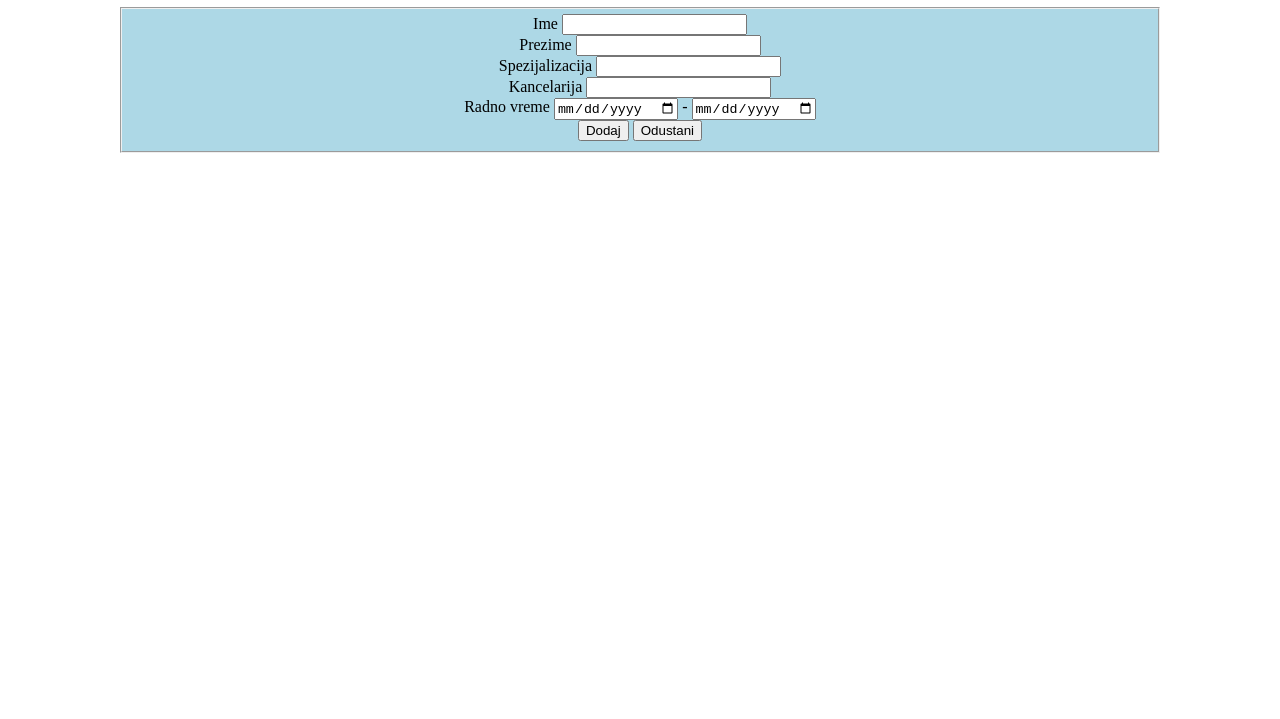
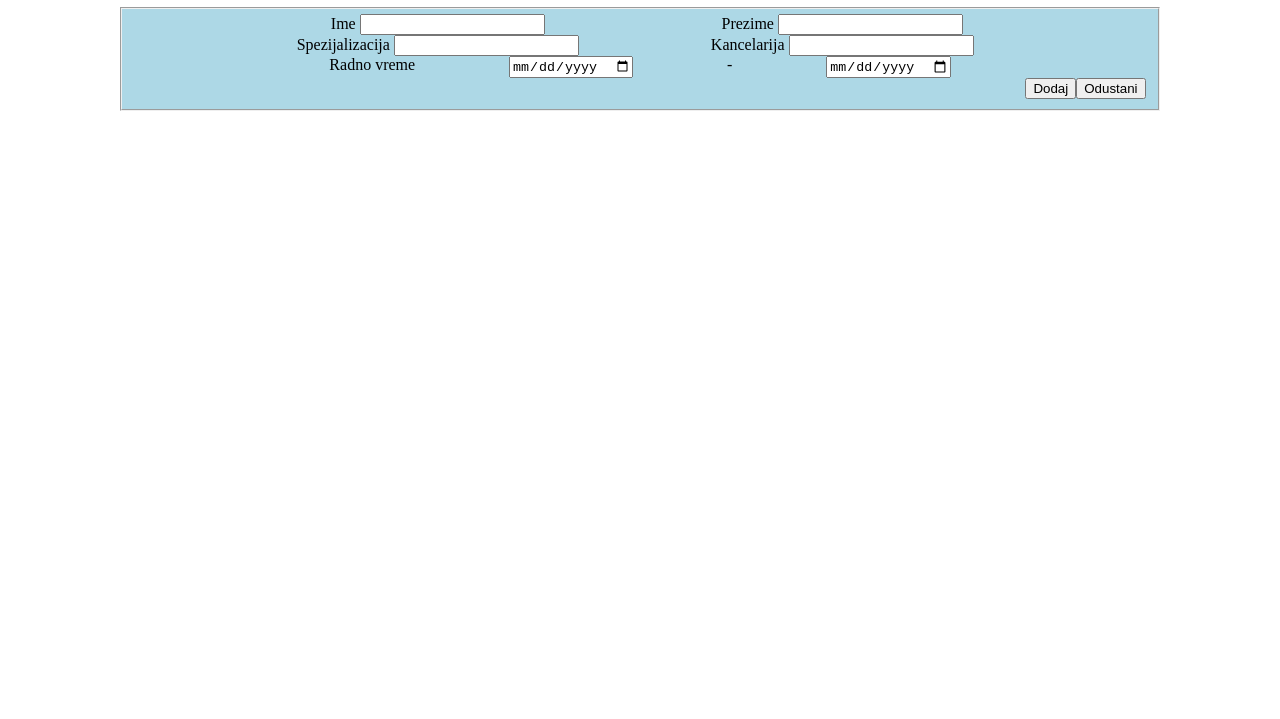
Before and after one commit to fed-ftn/fed-39-tim2, a plain HTML site: page index.html in a window 1280 px wide. Shown: the part 81-800 px from the top of the page. Drawn offline with Linux system fonts and the light colour scheme.

Commit message:
sa svime

```diff
--- a/scss/styles.scss
+++ b/scss/styles.scss
@@ -9,6 +9,32 @@ h1 {
   text-align: center;
 }
 fieldset {
+  flex-wrap: wrap;
   width: 80%;
   background-color: lightblue;
+  display: flex;
+  align-items: center;
+  justify-content: center;
+  .ime {
+    width: 40%;
+  }
+  .prezime {
+    width: 40%;
+  }
+  .spec {
+    width: 40%;
+  }
+  .kanc {
+    width: 40%;
+  }
+  .radnoVreme {
+    display: flex;
+    justify-content: space-evenly;
+    width: 80%;
+  }
+  .buttons {
+    display: flex;
+    justify-content: end;
+    width: 100%;
+  }
 }
```
Also changed, not shown: scss/styles.css.
